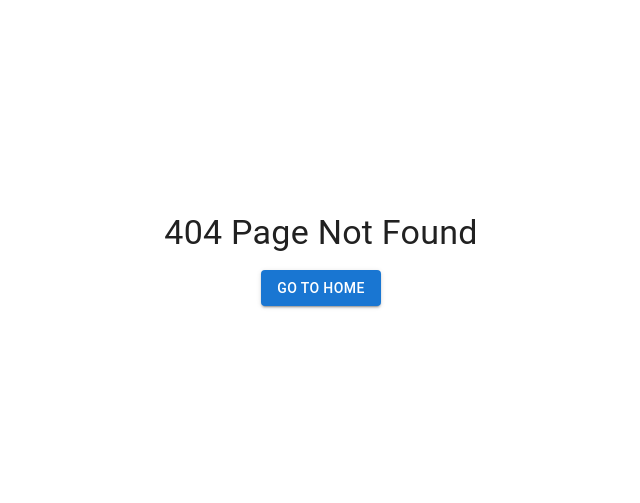
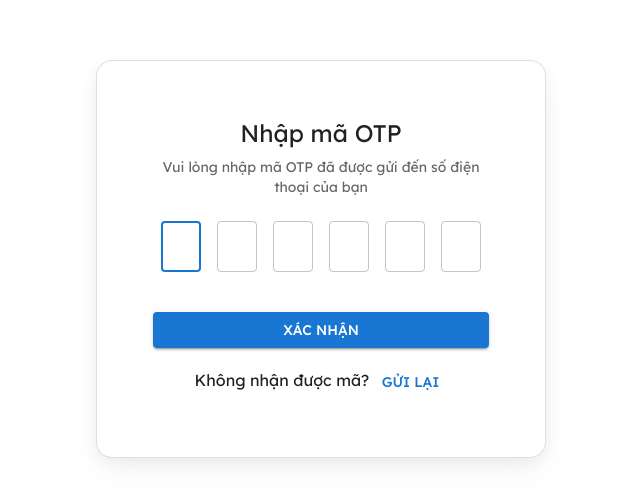
Before and after one commit to FPOLY-DoAn/Fe-Booking-Nimbus, a React app: page /OTP in a window 1280 px wide. Before the commit this address had no page. Shown: the part 141-644 px from the top of the page, without its empty margins (319-959 px from the left). Built offline with nearby package versions, Linux system fonts and the light colour scheme; the HTML template or start-up script is replaced by a standard one.

Commit message:
feat: add Google Fonts 'Lexend' and apply globally to all elements

```diff
--- a/src/App.css
+++ b/src/App.css
@@ -1,5 +1,9 @@
+@import url('https://fonts.googleapis.com/css2?family=Lexend:wght@300;400;500;600;700&display=swap');
+
+
 *{
   padding: 0;
   margin: 0;
   box-sizing: border-box;
+  font-family: 'Lexend', sans-serif;
 }
--- /dev/null
+++ b/src/components/OTPInput.jsx
@@ -0,0 +1,149 @@
+import { useState, useRef, useEffect } from 'react'
+import { Box, TextField, Typography, Button } from '@mui/material'
+import styled from '@emotion/styled'
+
+const StyledTextField = styled(TextField)`
+  width: 50px;
+  margin: 0 8px;
+
+  input {
+    text-align: center;
+    font-size: 24px;
+    padding: 8px 0;
+    &::-webkit-outer-spin-button,
+    &::-webkit-inner-spin-button {
+      -webkit-appearance: none;
+      margin: 0;
+    }
+  }
+`
+
+const OTPInput = ({ length = 6, onComplete }) => {
+  const [otp, setOtp] = useState(new Array(length).fill(''))
+  const inputRefs = useRef([])
+
+  useEffect(() => {
+    // Focus vào ô đầu tiên khi component mount
+    if (inputRefs.current[0]) {
+      inputRefs.current[0].focus()
+    }
+  }, [])
+
+  const handleChange = (index, e) => {
+    const value = e.target.value
+    if (isNaN(value)) return // Chỉ cho phép nhập số
+
+    const newOtp = [...otp]
+    // Chỉ lấy ký tự cuối cùng nếu paste nhiều số
+    newOtp[index] = value.substring(value.length - 1)
+    setOtp(newOtp)
+
+    // Nếu có giá trị và không phải ô cuối, focus vào ô tiếp theo
+    if (value && index < length - 1) {
+      inputRefs.current[index + 1].focus()
+    }
+
+    // Kiểm tra nếu đã điền đủ OTP
+    const otpValue = newOtp.join('')
+    if (otpValue.length === length) {
+      onComplete?.(otpValue)
+    }
+  }
+
+  const handleKeyDown = (index, e) => {
+    // Xử lý khi nhấn Backspace
+    if (e.key === 'Backspace') {
+      if (!otp[index] && index > 0) {
+        // Nếu ô hiện tại trống và không phải ô đầu, focus về ô trước
+        const newOtp = [...otp]
+        newOtp[index - 1] = ''
+        setOtp(newOtp)
+        inputRefs.current[index - 1].focus()
+      }
+    }
+  }
+
+  const handlePaste = (e) => {
+    e.preventDefault()
+    const pasteData = e.clipboardData.getData('text').slice(0, length)
+    if (!/^\d+$/.test(pasteData)) return // Chỉ cho phép paste số
+
+    const newOtp = [...otp]
+    pasteData.split('').forEach((char, index) => {
+      if (index < length) {
+        newOtp[index] = char
+      }
+    })
+    setOtp(newOtp)
+
+    // Focus vào ô cuối cùng được paste
+    const focusIndex = Math.min(pasteData.length, length - 1)
+    inputRefs.current[focusIndex].focus()
+
+    if (pasteData.length === length) {
+      onComplete?.(pasteData)
+    }
+  }
+
+  const handleVerify = () => {
+    const otpValue = otp.join('')
+    if (otpValue.length === length) {
+      onComplete?.(otpValue)
+    } else {
+      alert('Vui lòng nhập đủ mã OTP')
+    }
+  }
+
+  return (
+    <Box sx={{ textAlign: 'center', p: 3 }}>
+      <Typography variant="h5" gutterBottom>
+        Nhập mã OTP
+      </Typography>
+      <Typography variant="body2" color="text.secondary" sx={{ mb: 3 }}>
+        Vui lòng nhập mã OTP đã được gửi đến số điện thoại của bạn
+      </Typography>
+
+      <Box sx={{ display: 'flex', justifyContent: 'center', mb: 3 }}>
+        {otp.map((digit, index) => (
+          <StyledTextField
+            key={index}
+            inputRef={(ref) => (inputRefs.current[index] = ref)}
+            value={digit}
+            onChange={(e) => handleChange(index, e)}
+            onKeyDown={(e) => handleKeyDown(index, e)}
+            onPaste={handlePaste}
+            type="number"
+            variant="outlined"
+            inputProps={{
+              maxLength: 1,
+              style: { textAlign: 'center' },
+            }}
+          />
+        ))}
+      </Box>
+
+      <Button
+        variant="contained"
+        onClick={handleVerify}
+        fullWidth
+        sx={{ mt: 2 }}
+      >
+        Xác nhận
+      </Button>
+
+      <Typography sx={{ mt: 2 }}>
+        Không nhận được mã?{' '}
+        <Button
+          color="primary"
+          onClick={() => {
+            /* Thêm logic gửi lại mã ở đây */
+          }}
+        >
+          Gửi lại
+        </Button>
+      </Typography>
+    </Box>
+  )
+}
+
+export default OTPInput
--- a/src/constants/initialRoute.js
+++ b/src/constants/initialRoute.js
@@ -22,6 +22,11 @@ export const publicRoutes = [
     element: lazy(() => import('../pages/User/Appointment')),
     layout: UserLayout,
   },
+  {
+    path: '/OTP',
+    element: lazy(() => import('../pages/Auth/OTP')),
+    layout: AuthLayout,
+  }
 ]
 
 export const privateRoutes = [
--- a/src/pages/Auth/Login.jsx
+++ b/src/pages/Auth/Login.jsx
@@ -10,7 +10,7 @@ import { Box, Button } from '@mui/material'
 import { yupResolver } from '@hookform/resolvers/yup'
 import { loginSchema } from '../../validation/AuthValid'
 import LoginService from '../../services/LoginService'
-import {jwtDecode} from 'jwt-decode'
+import { jwtDecode } from 'jwt-decode'
 
 const Login = () => {
   const navigate = useNavigate()
@@ -27,11 +27,15 @@ const Login = () => {
   const onSubmit = async (data) => {
     try {
       const response = await LoginService(data.email, data.password)
-      const decoded = jwtDecode(response)
+      if (!response.success) {
+  throw new Error(response.message)
+}
+      // const response = await LoginService(data.email, data.password)
+      const decoded = jwtDecode(response.data)
     // console.log('Thông tin giải mã:', decoded)
     // console.log('Họ tên:', decoded.hoten)
       // Lưu token và thông tin user vào localStorage
-      localStorage.setItem('token', response)
+      localStorage.setItem('accessToken', response.data)
       localStorage.setItem(
         'user',
         JSON.stringify({
--- /dev/null
+++ b/src/pages/Auth/OTP.jsx
@@ -0,0 +1,26 @@
+import OTPInput from '../../components/OTPInput'
+import CardCostome from '../../components/Card'
+import { Box } from '@mui/material'
+
+const OTP = () => {
+  const handleOTPComplete = (otp) => {
+    console.log('OTP entered:', otp)
+    // Xử lý mã OTP ở đây
+  }
+  return (
+    <Box
+      sx={{
+        minHeight: '100vh',
+        display: 'flex',
+        alignItems: 'center',
+        justifyContent: 'center',
+      }}
+    >
+      <CardCostome variant="outlined">
+        <OTPInput length={6} onComplete={handleOTPComplete} />
+      </CardCostome>
+    </Box>
+  )
+}
+
+export default OTP
--- a/src/pages/Auth/Register.jsx
+++ b/src/pages/Auth/Register.jsx
@@ -40,8 +40,8 @@ const Register = () => {
         data.gender
       )
       console.log('Registration successful:', response)
-      alert('Đăng ký thành công! Vui lòng đăng nhập.')
-      navigate('/login')
+      alert('Đăng ký thành công! Vui lòng nhập OTP.')
+      navigate('/OTP')
     } catch (error) {
       console.error('Registration error:', error)
       alert(error.message || 'Đăng ký thất bại. Vui lòng thử lại.')
--- a/src/theme/theme.jsx
+++ b/src/theme/theme.jsx
@@ -1,19 +1,19 @@
-import { createTheme } from '@mui/material/styles';
-import { createContext, useMemo, useState } from 'react';
+import { createTheme } from '@mui/material/styles'
+import { createContext, useMemo, useState } from 'react'
 
-export const ColorModeContext = createContext({ toggleColorMode: () => {} });
+export const ColorModeContext = createContext({ toggleColorMode: () => {} })
 
 export const useMode = () => {
-  const [mode, setMode] = useState('light');
+  const [mode, setMode] = useState('light')
 
   const colorMode = useMemo(
     () => ({
       toggleColorMode: () => {
-        setMode((prevMode) => (prevMode === 'light' ? 'dark' : 'light'));
+        setMode((prevMode) => (prevMode === 'light' ? 'dark' : 'light'))
       },
     }),
-    [],
-  );
+    []
+  )
 
   const theme = useMemo(
     () =>
@@ -26,7 +26,7 @@ export const useMode = () => {
                   default: '#fff',
                   paper: '#fff',
                   hover: '#f5f5f5',
-                  icon: '#42A5F5'
+                  icon: '#42A5F5',
                 },
               }
             : {
@@ -34,15 +34,22 @@ export const useMode = () => {
                   default: '#1e1e1e',
                   paper: '#1e1e1e',
                   hover: '#2c2c2c',
-                  icon: '#42A5F5'
+                  icon: '#42A5F5',
                 },
               }),
         },
-        MuiListItemButton: {
-          root: {
-            '&.Mui-selected': {
-              color: '#5FBB7D',
-              backgroundColor: '#F0F3F3',
+        typography: {
+          fontFamily: `'Lexend', 'Roboto', 'Helvetica', 'Arial', sans-serif`,
+        },
+        components: {
+          MuiListItemButton: {
+            styleOverrides: {
+              root: {
+                '&.Mui-selected': {
+                  color: '#5FBB7D',
+                  backgroundColor: '#F0F3F3',
+                },
+              },
             },
           },
         },
@@ -56,8 +63,8 @@ export const useMode = () => {
           },
         },
       }),
-    [mode],
-  );
+    [mode]
+  )
 
-  return [theme, colorMode];
-};
+  return [theme, colorMode]
+}
```
Also changed, not shown: src/index.jsx (+9 -8 lines), src/services/RegisterService.js (+6 -2 lines).
